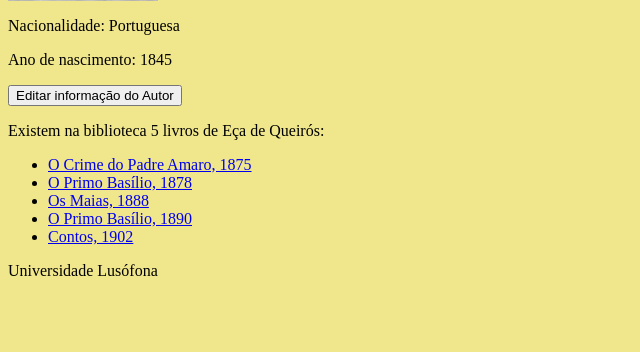
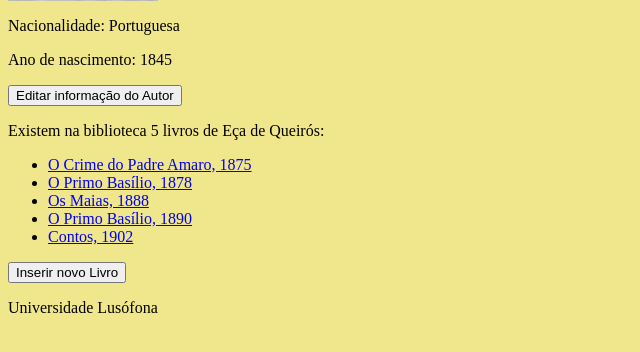
Before and after one commit to ULHT-PW/bibliotecalusofona, a Django app: page /autor/48/ in a window 1280 px wide. Shown: the part 351-703 px from the top of the page, without its empty margins (0-640 px from the left). Run offline with Django 4.2, Linux system fonts and the light colour scheme; data comes from the database, SQL or seed files in the repository.

Commit message:
included forms

```diff
--- a/biblioteca/templates/biblioteca/autor.html
+++ b/biblioteca/templates/biblioteca/autor.html
@@ -19,6 +19,8 @@
         </li>
     {% endfor %}
     </ul>
-
+    <a href="{% url 'novo_livro' autor.id %}">
+        <button>Inserir novo Livro</button>
+    </a>
 
 {% endblock %}
--- a/biblioteca/urls.py
+++ b/biblioteca/urls.py
@@ -12,5 +12,5 @@ urlpatterns = [
     path('autor/novo', views.novo_autor_view,name="novo_autor"),
     path('autor/<int:autor_id>/edita', views.edita_autor_view,name="edita_autor"),
     path('autor/<int:autor_id>/apaga', views.apaga_autor_view,name="apaga_autor"),
-    path('livro/novo/', views.novo_livro_view,name="novo_livro"),
+    path('autor/<int:autor_id>/novo-livro/', views.novo_livro_view,name="novo_livro"),
 ]
--- a/biblioteca/views.py
+++ b/biblioteca/views.py
@@ -73,10 +73,14 @@ def apaga_autor_view(request, autor_id):
     return redirect('autores')
 
 
-def novo_livro_view(request):
+def novo_livro_view(request, autor_id):
+    autor = Autor.objects.get(id=autor_id)  # Retrieve the Autor object using autor_id
     form = LivroForm(request.POST or None, request.FILES)
+
     if form.is_valid():
-        form.save()
+        livro = form.save(commit=False)  # Create a Livro instance without saving to the database yet
+        livro.autor = autor  # Set the autor attribute of the Livro instance
+        livro.save()  # Save the Livro instance to the database
         return redirect('autores')
 
     context = {'form': form}
```
Also changed, not shown: README.md.
